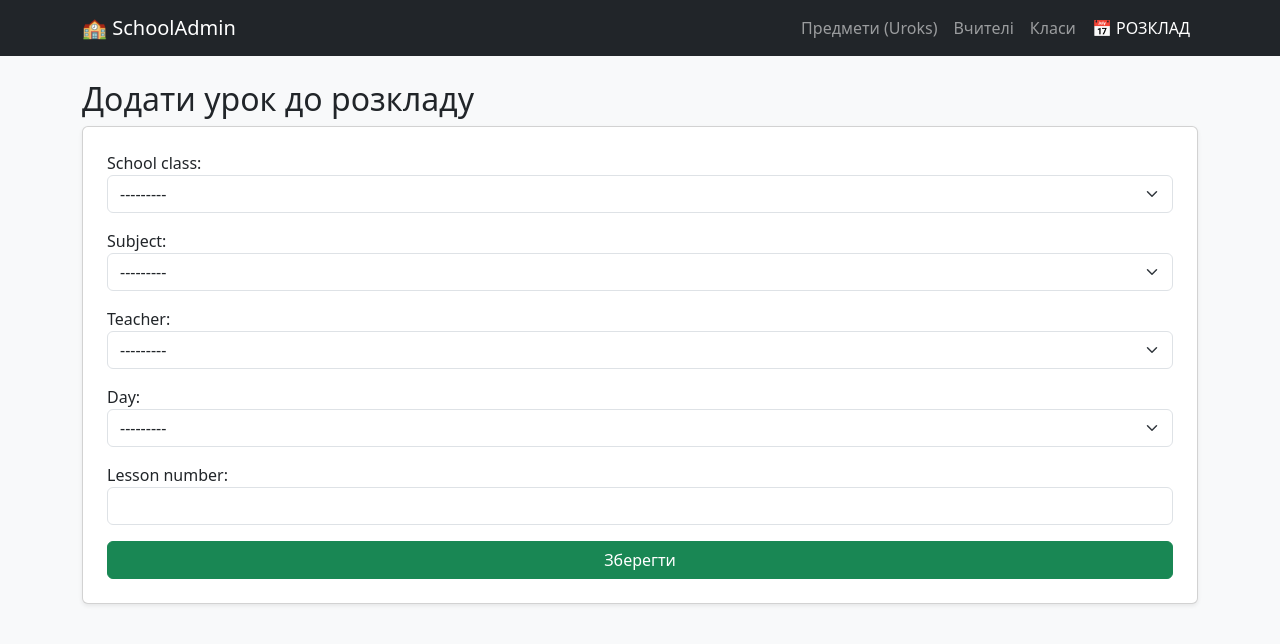
After one commit to zmyslyiyurii-commits/school_project, a Django app: page /timetable/add/ in a window 1280 px wide. The commit adds this page. Shown: the top 644 px of the page. Run offline with Django 5.2, Linux system fonts and the light colour scheme; data comes from the database, SQL or seed files in the repository; both versions use the stored data as it was after the commit.

Commit message:
Finish Etap 6: Integrated Timetable with ForeignKeys and completed the system

```diff
--- a/school/forms.py
+++ b/school/forms.py
@@ -1,5 +1,5 @@
 from django import forms
-from .models import Uroks, Teacher, SchoolClass
+from .models import Uroks, Teacher, SchoolClass, Timetable
 
 class UroksForm(forms.ModelForm):
     class Meta:
@@ -17,11 +17,21 @@ class TeacherForm(forms.ModelForm):
             'urok': forms.Select(attrs={'class': 'form-select'}),
         }
 
-# НОВА ФОРМА
 class SchoolClassForm(forms.ModelForm):
     class Meta:
         model = SchoolClass
         fields = ['name']
+        widgets = {'name': forms.TextInput(attrs={'class': 'form-control'})}
+
+# ФОРМА РОЗКЛАДУ
+class TimetableForm(forms.ModelForm):
+    class Meta:
+        model = Timetable
+        fields = ['school_class', 'subject', 'teacher', 'day', 'lesson_number']
         widgets = {
-            'name': forms.TextInput(attrs={'class': 'form-control', 'placeholder': 'Напр. 10-А'}),
+            'school_class': forms.Select(attrs={'class': 'form-select'}),
+            'subject': forms.Select(attrs={'class': 'form-select'}),
+            'teacher': forms.Select(attrs={'class': 'form-select'}),
+            'day': forms.Select(attrs={'class': 'form-select'}),
+            'lesson_number': forms.NumberInput(attrs={'class': 'form-control', 'min': 1, 'max': 8}),
         }
--- a/school/models.py
+++ b/school/models.py
@@ -1,7 +1,7 @@
 from django.db import models
 
 class Uroks(models.Model):
-    name = models.CharField(max_length=100, verbose_name="Назва предмета")
+    name = models.CharField(max_length=100)
     def __str__(self):
         return self.name
 
@@ -10,10 +10,28 @@ class Teacher(models.Model):
     last_name = models.CharField(max_length=50)
     urok = models.ForeignKey(Uroks, on_delete=models.CASCADE)
     def __str__(self):
-        return f"{self.first_name} {self.last_name}"
+        return f"{self.last_name} {self.first_name}"
 
-# НОВА МОДЕЛЬ
 class SchoolClass(models.Model):
-    name = models.CharField(max_length=10, verbose_name="Назва класу (напр. 10-А)")
+    name = models.CharField(max_length=10)
     def __str__(self):
         return self.name
+
+# ОСЬ ЦЬОГО БРАКУВАЛО:
+class Timetable(models.Model):
+    DAYS_OF_WEEK = [
+        ('ПН', 'Понеділок'),
+        ('ВТ', 'Вівторок'),
+        ('СР', 'Середа'),
+        ('ЧТ', 'Четвер'),
+        ('ПТ', "П'ятниця"),
+    ]
+
+    school_class = models.ForeignKey(SchoolClass, on_delete=models.CASCADE)
+    subject = models.ForeignKey(Uroks, on_delete=models.CASCADE)
+    teacher = models.ForeignKey(Teacher, on_delete=models.CASCADE)
+    day = models.CharField(max_length=2, choices=DAYS_OF_WEEK)
+    lesson_number = models.PositiveIntegerField()
+
+    def __str__(self):
+        return f"{self.school_class} - {self.day} - {self.lesson_number}"
--- a/school/templates/school/base.html
+++ b/school/templates/school/base.html
@@ -15,6 +15,7 @@
             <a class="nav-link" href="{% url 'urok_list' %}">Предмети (Uroks)</a>
             <a class="nav-link" href="{% url 'teacher_list' %}">Вчителі</a>
             <a class="nav-link" href="{% url 'class_list' %}">Класи</a>
+            <a class="nav-link font-weight-bold text-white" href="{% url 'timetable_list' %}">📅 РОЗКЛАД</a>
         </div>
     </div>
 </nav>
--- /dev/null
+++ b/school/templates/school/timetable_form.html
@@ -0,0 +1,9 @@
+{% extends 'school/base.html' %}
+{% block content %}
+<h2>Додати урок до розкладу</h2>
+<form method="post" class="card p-4 shadow-sm">
+    {% csrf_token %}
+    {{ form.as_p }}
+    <button type="submit" class="btn btn-success">Зберегти</button>
+</form>
+{% endblock %}
--- a/school/urls.py
+++ b/school/urls.py
@@ -7,7 +7,10 @@ urlpatterns = [
     path('uroks/add/', views.urok_create, name='urok_create'),
     path('teachers/', views.teacher_list, name='teacher_list'),
     path('teachers/add/', views.teacher_create, name='teacher_create'),
-    # Нові шляхи для класів
     path('classes/', views.class_list, name='class_list'),
     path('classes/add/', views.class_create, name='class_create'),
+
+    # НОВІ МАРШРУТИ ДЛЯ РОЗКЛАДУ
+    path('timetable/', views.timetable_list, name='timetable_list'),
+    path('timetable/add/', views.timetable_create, name='timetable_create'),
 ]
--- a/school/views.py
+++ b/school/views.py
@@ -1,6 +1,6 @@
 from django.shortcuts import render, redirect
-from .models import Uroks, Teacher, SchoolClass
-from .forms import UroksForm, TeacherForm, SchoolClassForm
+from .models import Uroks, Teacher, SchoolClass, Timetable
+from .forms import UroksForm, TeacherForm, SchoolClassForm, TimetableForm
 
 # Головна
 def home(request):
@@ -36,7 +36,7 @@ def teacher_create(request):
         form = TeacherForm()
     return render(request, 'school/teacher_form.html', {'form': form})
 
-# КЛАСИ
+# Класи
 def class_list(request):
     classes = SchoolClass.objects.all()
     return render(request, 'school/class_list.html', {'classes': classes})
@@ -50,3 +50,18 @@ def class_create(request):
     else:
         form = SchoolClassForm()
     return render(request, 'school/class_form.html', {'form': form})
+
+# РОЗКЛАД (Тут були відсутні функції)
+def timetable_list(request):
+    items = Timetable.objects.all().order_by('day', 'lesson_number')
+    return render(request, 'school/timetable_list.html', {'timetable': items})
+
+def timetable_create(request):
+    if request.method == "POST":
+        form = TimetableForm(request.POST)
+        if form.is_valid():
+            form.save()
+            return redirect('timetable_list')
+    else:
+        form = TimetableForm()
+    return render(request, 'school/timetable_form.html', {'form': form})
```
Also changed, not shown: school/templates/school/timetable_list.html (added, +31 -0 lines), db.sqlite3, school/migrations/0003_alter_schoolclass_name_alter_uroks_name_timetable.py (added).
